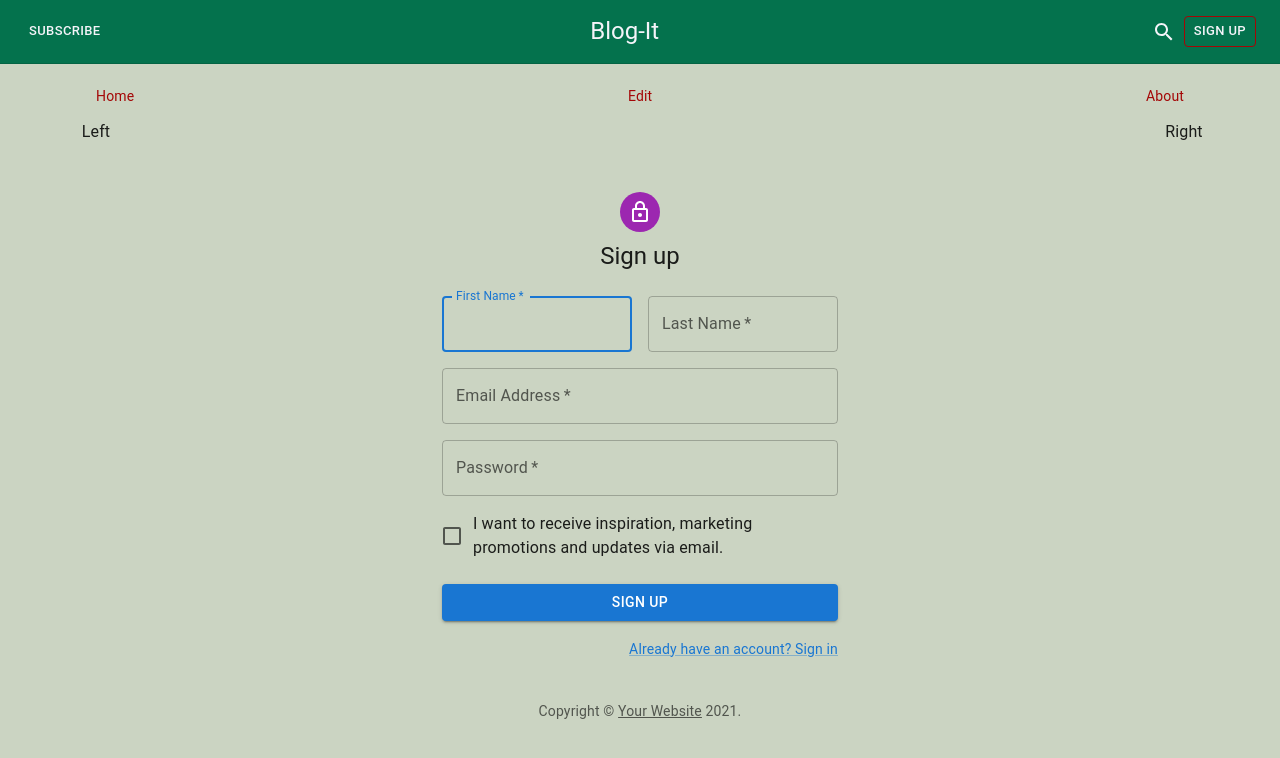
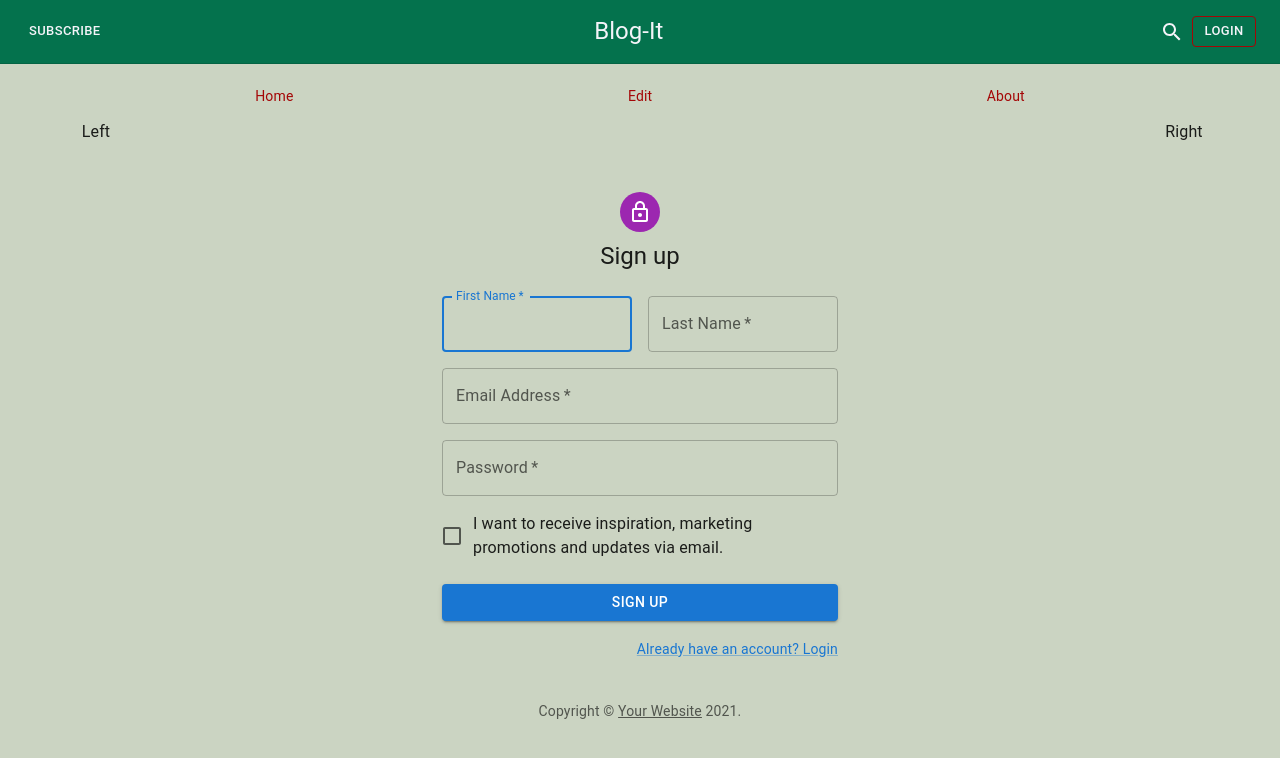
Before and after one commit to ikeman32/blog-it, a React (Create React App) app: page /SignUp in a window 1280 px wide. Shown: the top 758 px of the page. Built offline with nearby package versions, Linux system fonts and the light colour scheme.

Commit message:
Adding links

```diff
--- a/src/App.js
+++ b/src/App.js
@@ -8,7 +8,6 @@ import {
   defaultTheme,
 } from "./components/index";
 import Box from "@mui/material/Box";
-import { Container } from "@mui/material";
 
 function App() {
   //Required for Header
--- a/src/components/header/Header.js
+++ b/src/components/header/Header.js
@@ -26,7 +26,7 @@ function Header(props) {
         {/* Subscribe Button */}
         <Button
           size="small"
-          href="#"
+          href="/SignUp"
           sx={{
             color: defaultTheme.header.textColor,
           }}
@@ -52,13 +52,13 @@ function Header(props) {
         <Button
           variant="outlined"
           size="small"
-          href="/SignUp"
+          href="/Login"
           sx={{
             color: defaultTheme.header.textColor,
             borderColor: defaultTheme.header.borderColor,
           }}
         >
-          Sign up
+          Login
         </Button>
       </Toolbar>
       {/* Navigation */}
@@ -68,7 +68,7 @@ function Header(props) {
           component="nav"
           variant="dense"
           sx={{
-            justifyContent: "space-between",
+            justifyContent: "space-around",
             overflowX: "auto",
           }}
         >
--- a/src/components/login/login.js
+++ b/src/components/login/login.js
@@ -1,27 +1,33 @@
 import * as React from "react";
-import Avatar from '@mui/material/Avatar';
-import Button from '@mui/material/Button';
-import CssBaseline from '@mui/material/CssBaseline';
-import TextField from '@mui/material/TextField';
-import FormControlLabel from '@mui/material/FormControlLabel';
-import Checkbox from '@mui/material/Checkbox';
-import Link from '@mui/material/Link';
-import Grid from '@mui/material/Grid';
-import Box from '@mui/material/Box';
-import LockOutlinedIcon from '@mui/icons-material/LockOutlined';
-import Typography from '@mui/material/Typography';
-import Container from '@mui/material/Container';
-import { createTheme, ThemeProvider } from '@mui/material/styles';
+import Avatar from "@mui/material/Avatar";
+import Button from "@mui/material/Button";
+import CssBaseline from "@mui/material/CssBaseline";
+import TextField from "@mui/material/TextField";
+import FormControlLabel from "@mui/material/FormControlLabel";
+import Checkbox from "@mui/material/Checkbox";
+import Link from "@mui/material/Link";
+import Grid from "@mui/material/Grid";
+import Box from "@mui/material/Box";
+import LockOutlinedIcon from "@mui/icons-material/LockOutlined";
+import Typography from "@mui/material/Typography";
+import Container from "@mui/material/Container";
+import { createTheme, ThemeProvider } from "@mui/material/styles";
+import { website } from "../";
 
 function Copyright(props) {
   return (
-    <Typography variant="body2" color="text.secondary" align="center" {...props}>
-      {'Copyright © '}
-      <Link color="inherit" href="https://mui.com/">
+    <Typography
+      variant="body2"
+      color="text.secondary"
+      align="center"
+      {...props}
+    >
+      {"Copyright © "}
+      <Link color="inherit" href={website}>
         Your Website
-      </Link>{' '}
+      </Link>{" "}
       {new Date().getFullYear()}
-      {'.'}
+      {"."}
     </Typography>
   );
 }
@@ -34,8 +40,8 @@ export default function Login() {
     const data = new FormData(event.currentTarget);
     // eslint-disable-next-line no-console
     console.log({
-      email: data.get('email'),
-      password: data.get('password'),
+      email: data.get("email"),
+      password: data.get("password"),
     });
   };
 
@@ -46,18 +52,23 @@ export default function Login() {
         <Box
           sx={{
             marginTop: 8,
-            display: 'flex',
-            flexDirection: 'column',
-            alignItems: 'center',
+            display: "flex",
+            flexDirection: "column",
+            alignItems: "center",
           }}
         >
-          <Avatar sx={{ m: 1, bgcolor: 'secondary.main' }}>
+          <Avatar sx={{ m: 1, bgcolor: "secondary.main" }}>
             <LockOutlinedIcon />
           </Avatar>
           <Typography component="h1" variant="h5">
             Sign in
           </Typography>
-          <Box component="form" onSubmit={handleSubmit} noValidate sx={{ mt: 1 }}>
+          <Box
+            component="form"
+            onSubmit={handleSubmit}
+            noValidate
+            sx={{ mt: 1 }}
+          >
             <TextField
               margin="normal"
               required
@@ -97,7 +108,7 @@ export default function Login() {
                 </Link>
               </Grid>
               <Grid item>
-                <Link href="#" variant="body2">
+                <Link href="/SignUp" variant="body2">
                   {"Don't have an account? Sign Up"}
                 </Link>
               </Grid>
--- a/src/components/signup/signup.js
+++ b/src/components/signup/signup.js
@@ -1,27 +1,33 @@
-import React from 'react';
-import Avatar from '@mui/material/Avatar';
-import Button from '@mui/material/Button';
-import CssBaseline from '@mui/material/CssBaseline';
-import TextField from '@mui/material/TextField';
-import FormControlLabel from '@mui/material/FormControlLabel';
-import Checkbox from '@mui/material/Checkbox';
-import Link from '@mui/material/Link';
-import Grid from '@mui/material/Grid';
-import Box from '@mui/material/Box';
-import LockOutlinedIcon from '@mui/icons-material/LockOutlined';
-import Typography from '@mui/material/Typography';
-import Container from '@mui/material/Container';
-import { createTheme, ThemeProvider } from '@mui/material/styles';
+import React from "react";
+import Avatar from "@mui/material/Avatar";
+import Button from "@mui/material/Button";
+import CssBaseline from "@mui/material/CssBaseline";
+import TextField from "@mui/material/TextField";
+import FormControlLabel from "@mui/material/FormControlLabel";
+import Checkbox from "@mui/material/Checkbox";
+import Link from "@mui/material/Link";
+import Grid from "@mui/material/Grid";
+import Box from "@mui/material/Box";
+import LockOutlinedIcon from "@mui/icons-material/LockOutlined";
+import Typography from "@mui/material/Typography";
+import Container from "@mui/material/Container";
+import { createTheme, ThemeProvider } from "@mui/material/styles";
+import { website } from "../";
 
 function Copyright(props) {
   return (
-    <Typography variant="body2" color="text.secondary" align="center" {...props}>
-      {'Copyright © '}
-      <Link color="inherit" href="https://mui.com/">
+    <Typography
+      variant="body2"
+      color="text.secondary"
+      align="center"
+      {...props}
+    >
+      {"Copyright © "}
+      <Link color="inherit" href={website}>
         Your Website
-      </Link>{' '}
+      </Link>{" "}
       {new Date().getFullYear()}
-      {'.'}
+      {"."}
     </Typography>
   );
 }
@@ -34,8 +40,8 @@ export default function SignUp() {
     const data = new FormData(event.currentTarget);
     // eslint-disable-next-line no-console
     console.log({
-      email: data.get('email'),
-      password: data.get('password'),
+      email: data.get("email"),
+      password: data.get("password"),
     });
   };
 
@@ -46,18 +52,23 @@ export default function SignUp() {
         <Box
           sx={{
             marginTop: 8,
-            display: 'flex',
-            flexDirection: 'column',
-            alignItems: 'center',
+            display: "flex",
+            flexDirection: "column",
+            alignItems: "center",
           }}
         >
-          <Avatar sx={{ m: 1, bgcolor: 'secondary.main' }}>
+          <Avatar sx={{ m: 1, bgcolor: "secondary.main" }}>
             <LockOutlinedIcon />
           </Avatar>
           <Typography component="h1" variant="h5">
             Sign up
           </Typography>
-          <Box component="form" noValidate onSubmit={handleSubmit} sx={{ mt: 3 }}>
+          <Box
+            component="form"
+            noValidate
+            onSubmit={handleSubmit}
+            sx={{ mt: 3 }}
+          >
             <Grid container spacing={2}>
               <Grid item xs={12} sm={6}>
                 <TextField
@@ -103,7 +114,9 @@ export default function SignUp() {
               </Grid>
               <Grid item xs={12}>
                 <FormControlLabel
-                  control={<Checkbox value="allowExtraEmails" color="primary" />}
+                  control={
+                    <Checkbox value="allowExtraEmails" color="primary" />
+                  }
                   label="I want to receive inspiration, marketing promotions and updates via email."
                 />
               </Grid>
@@ -118,8 +131,8 @@ export default function SignUp() {
             </Button>
             <Grid container justifyContent="flex-end">
               <Grid item>
-                <Link href="#" variant="body2">
-                  Already have an account? Sign in
+                <Link href="/Login" variant="body2">
+                  Already have an account? Login
                 </Link>
               </Grid>
             </Grid>
```
Also changed, not shown: src/components/login/logincard.js (deleted, +0 -12 lines).
